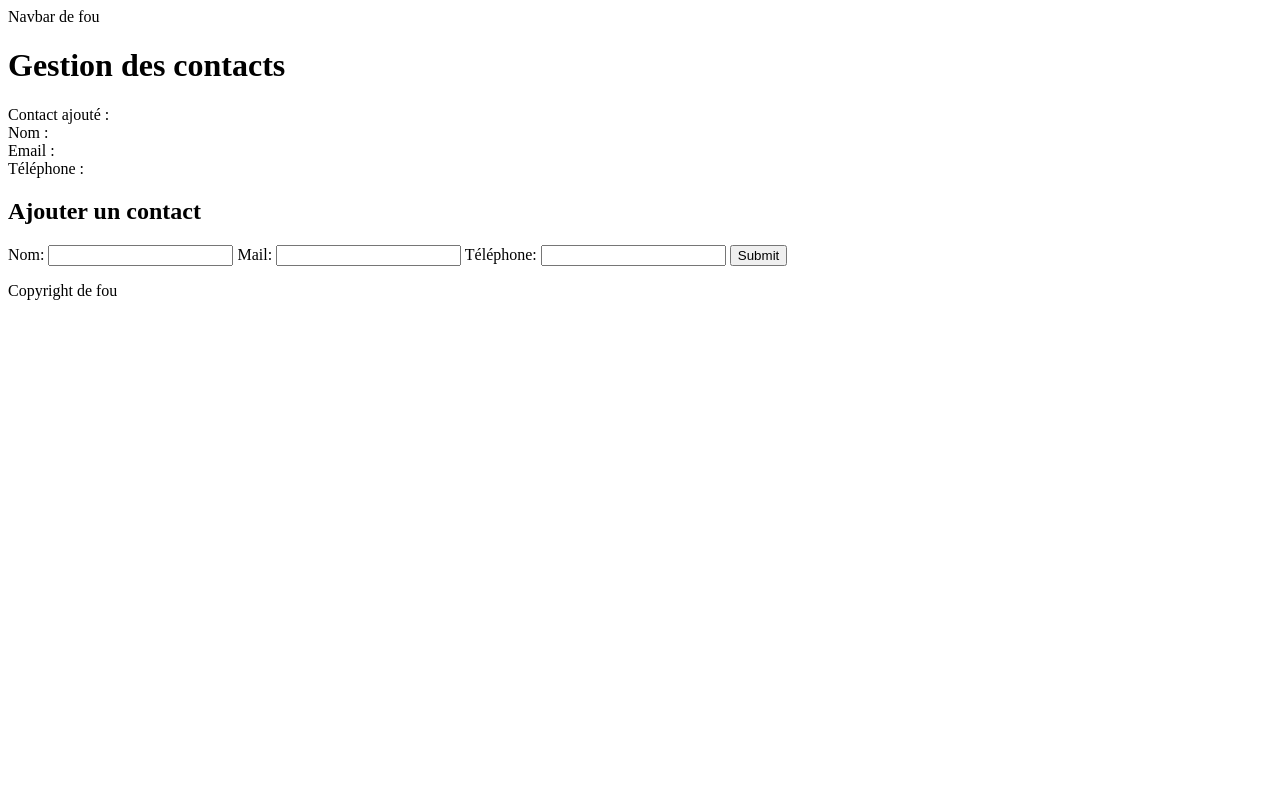
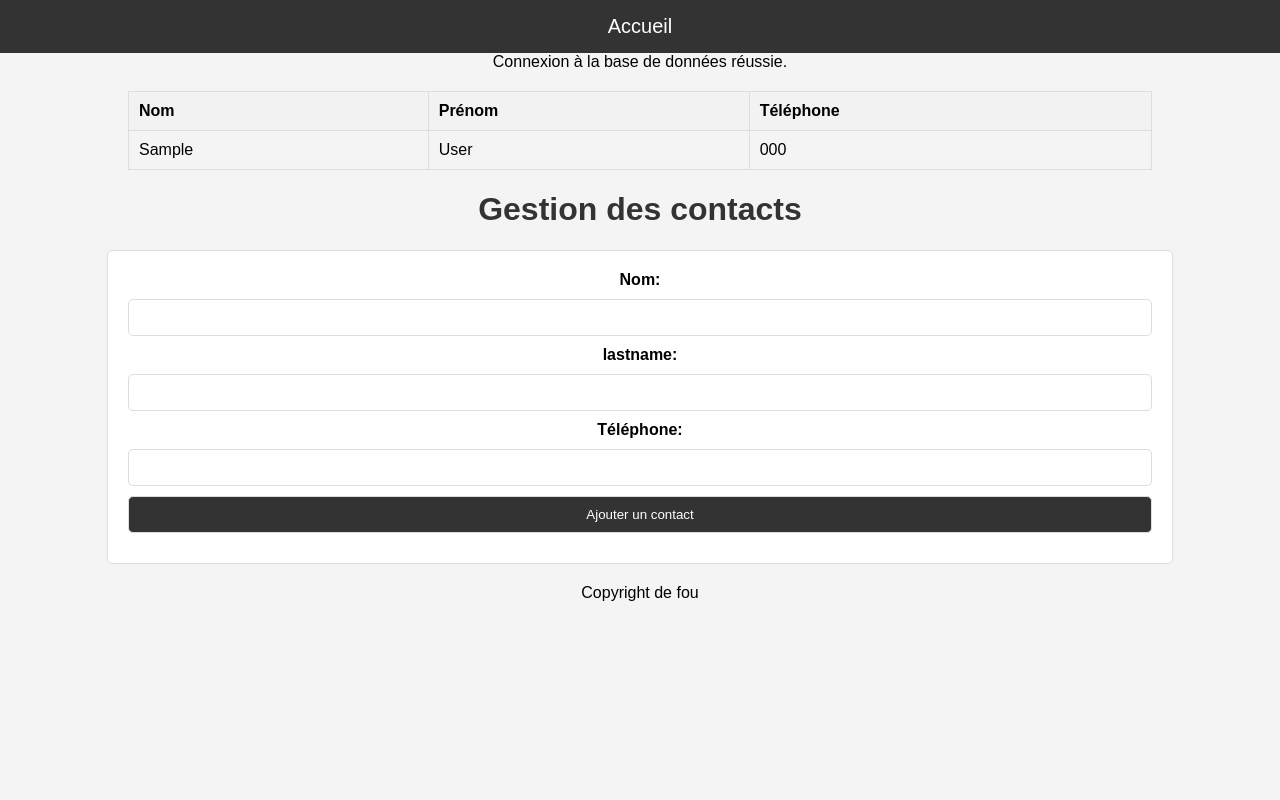
Before and after one commit to B3-SDV-TP-PHP/TP-PHP-2, a PHP site: page / in a window 1280 px wide. Run offline with PHP 8.4, Linux system fonts and the light colour scheme; tables that the repository leaves empty or names only in its code hold one stand-in row (values such as "Sample post"); style sheets or scripts are compiled from the project's sources.

Commit message:
Css et correction requête

```diff
--- /dev/null
+++ b/addData.php
@@ -0,0 +1,19 @@
+<?php
+function addData($name, $lastname, $phone)
+{
+    try{
+        $db = new PDO('mysql:host=localhost;dbname=supdevinci', 'root', '');
+        if (isset($name) && isset($lastname) && isset($phone)) {
+        $request = "INSERT INTO user (firstname, lastname, phone) VALUES ('" . $name . "', '" . $lastname . "', '" . $phone . "')";
+        $db->exec($request);
+        return TRUE;
+    } else {
+        return FALSE;
+    }
+    }
+    catch (Exception $e) {
+        die('Erreur : ' . $e->getMessage());
+    }
+
+}
+?>
--- a/data.php
+++ b/data.php
@@ -1,13 +1,26 @@
 <?php
-function showData($name, $mail, $phone)
-{
-    if (isset($name) && isset($mail) && isset($phone)) {
-        return "Contact ajouté :<br>
-        Nom : " . htmlspecialchars($name) . "<br>
-        Email : " . htmlspecialchars($mail) . "<br>
-        Téléphone : " . htmlspecialchars($phone) . "<br>";
-    } else {
-        return "Aucune donnée de contact reçue.";
-    }
+try {
+    $db = new PDO('mysql:host=localhost;dbname=supdevinci', 'root', '');
+    echo "Connexion à la base de données réussie.<br>";
+    $result = $db->query("SELECT * FROM user");
+?>
+    <table border='1'>
+        <tr>
+            <th>Nom</th>
+            <th>Prénom</th>
+            <th>Téléphone</th>
+        </tr>
+        <?php while ($row = $result->fetch()) { ?>
+            <tr>
+                <td><?php echo htmlspecialchars($row['firstname']); ?></td>
+                <td><?php echo htmlspecialchars($row['lastname']); ?></td>
+                <td><?php echo htmlspecialchars($row['phone']); ?></td>
+            </tr>
+        <?php } ?>
+    </table>
+    <?php
+}
+catch (Exception $e) {
+    die('Erreur : ' . $e->getMessage());
 }
 ?>
--- a/header.php
+++ b/header.php
@@ -1 +1,5 @@
-<div>Navbar de fou</div>
+<link rel="stylesheet" href="header.scss">
+
+<div class="navbar">
+    <p>Accueil</p>
+</div>
--- a/index.php
+++ b/index.php
@@ -1,32 +1,43 @@
 <?php
 require "header.php";
 require "data.php";
+require "addData.php";
 
 echo "<h1>Gestion des contacts</h1>";
 
 $name = "";
-$mail = "";
-$phone ="";
+$lastname = "";
+$phone = "";
 
 if ($_SERVER["REQUEST_METHOD"] == "POST") {
     $name = $_POST['name'];
-    $mail = $_POST['mail'];
+    $lastname = $_POST['lastname'];
     $phone = $_POST['phone'];
+    if (addData($name, $lastname, $phone)) {
+        echo "Contact ajouté :<br>
+        Nom : " . htmlspecialchars($name) . "<br>
+        lastname : " . htmlspecialchars($lastname) . "<br>
+        Téléphone : " . htmlspecialchars($phone) . "<br>";
+        header("Location: index.php?addData");
+    }
+
+    exit();
 }
 
+if (isset($_GET['addData'])) {
+    echo $_GET['addData'];
+}
+?>
+<link rel="stylesheet" href="styles.scss">
 
-echo showData($name, $mail, $phone);
-?>
-
-<h2>Ajouter un contact</h2>
 <form action='index.php' method='post'>
     <label for='name'>Nom: </label>
     <input type='text' name='name'>
-    <label for='mail'>Mail: </label>
-    <input type='text' name='mail'>
+    <label for='lastname'>lastname: </label>
+    <input type='text' name='lastname'>
     <label for='phone'>Téléphone: </label>
     <input type='text' name='phone'>
-    <input type='submit' value='Submit'>
+    <input type='submit' value='Ajouter un contact'>
 </form>
 
 <?php
--- /dev/null
+++ b/styles.scss
@@ -0,0 +1,78 @@
+// styles.scss
+
+body {
+    font-family: Arial, sans-serif;
+    background-color: #f4f4f4;
+    margin: 0;
+    padding: 0;
+    text-align: center;
+}
+
+.navbar {
+    background-color: #333;
+    color: white;
+    padding: 15px;
+    text-align: center;
+}
+
+.navbar p {
+    margin: 0;
+    font-size: 20px;
+}
+
+h1 {
+    text-align: center;
+    color: #333;
+}
+
+table {
+    width: 80%;
+    margin: 20px auto;
+    border-collapse: collapse;
+}
+
+table, th, td {
+    border: 1px solid #ddd;
+}
+
+th, td {
+    padding: 10px;
+    text-align: left;
+}
+
+th {
+    background-color: #f2f2f2;
+}
+
+form {
+    width: 80%;
+    margin: 20px auto;
+    padding: 20px;
+    background-color: white;
+    border: 1px solid #ddd;
+    border-radius: 5px;
+}
+
+label {
+    display: block;
+    margin-bottom: 10px;
+    font-weight: bold;
+}
+
+input[type="text"], input[type="submit"] {
+    width: 100%;
+    padding: 10px;
+    margin-bottom: 10px;
+    border: 1px solid #ddd;
+    border-radius: 5px;
+}
+
+input[type="submit"] {
+    background-color: #333;
+    color: white;
+    cursor: pointer;
+}
+
+input[type="submit"]:hover {
+    background-color: #555;
+}
```
